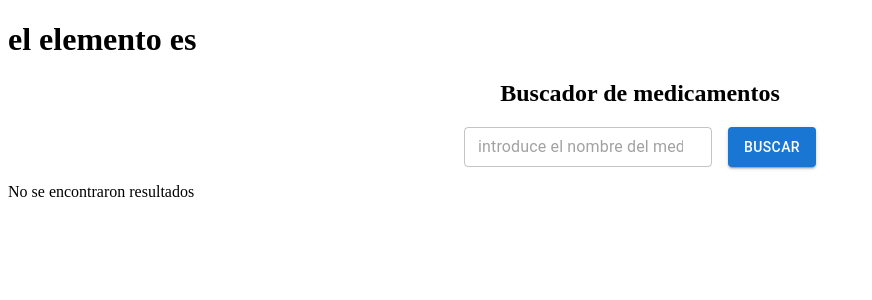
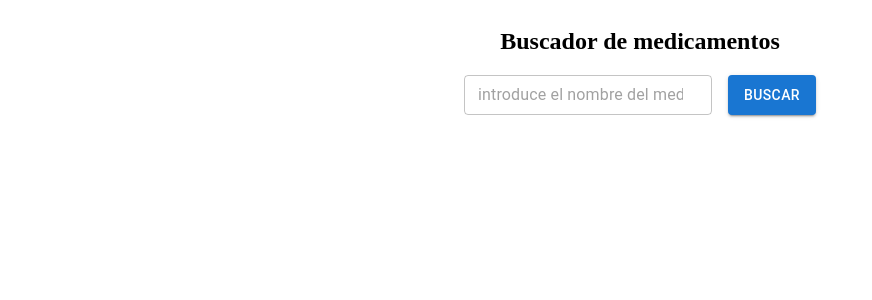
Before and after one commit to anhell85/search-for-medicines, a React (Vite) app: page /drugs in a window 1280 px wide. Shown: the top 300 px of the page, without its empty margins (0-872 px from the left). Built offline with nearby package versions, Linux system fonts and the light colour scheme.

Commit message:
refactor: modified content pages

```diff
--- a/src/App.jsx
+++ b/src/App.jsx
@@ -1,6 +1,8 @@
 import { useRoutes } from 'react-router-dom'
 import { Navigate } from "react-router-dom";
 import { Home } from "./pages/home.jsx"
+import { Details } from "./pages/details.jsx"
+import { NotFound } from "./pages/notFound.jsx"
 
 const routes = [
   {
@@ -12,22 +14,20 @@ const routes = [
     element:  <Home/>
   },
   {
-    path: '/search',
-    element: <h1> search</h1>
+    path: 'drugs/details',
+    element: <Details/>
   },
   {
     path: '*',
-    element: <h1> 404 page not found</h1>
+    element: <NotFound/>
   },
 ]
 
 export default function App () {
   const elemento = useRoutes(routes)
-  console.log(elemento);
 
   return (
-    <main>
-      <h1> el elemento es </h1>
+    <main className='page'>
       { elemento }
     </main>
   )
--- a/src/App.scss
+++ b/src/App.scss
@@ -4,7 +4,10 @@
   justify-content: center;
   align-items: center;
   width: 100%;
-  max-width: 800px;
+
+  > section {
+    width: 100%;
+  }
 }
 header {
   > h1 {
--- a/src/components/drugs.jsx
+++ b/src/components/drugs.jsx
@@ -34,7 +34,7 @@ function ListOfdrugs({ listDrugs }) {
 }
 function NoDrugsResult() {
   return (
-    <p>No se encontraron resultados</p>
+    <p>No se encontraron resultados pollo</p>
   )
 }
 export function Drugs({ drugs }) {
@@ -42,6 +42,6 @@ export function Drugs({ drugs }) {
   return (
     hasDrugs
     ? <ListOfdrugs  listDrugs={drugs}/>
-    : <NoDrugsResult/>
+    : <empty/>
   )
 }
--- a/src/pages/details.jsx
+++ b/src/pages/details.jsx
@@ -0,0 +1,5 @@
+export function Details () {
+  return (
+    <h1> detalles del producto</h1>
+  )
+}
--- a/src/pages/home.jsx
+++ b/src/pages/home.jsx
@@ -25,7 +25,7 @@ export function Home() {
   }
 
   return (
-    <section className='App'>
+    <section>
       <header>
         <h1>Buscador de medicamentos</h1>
         <form className='form' onSubmit={handleSubmit}>
@@ -43,9 +43,9 @@ export function Home() {
         </form>
         {error && <p style={{ color:'red' }}>{error}</p>}
       </header>
-      <main>
+      <div>
         {loading ? <h3>Cargando...</h3> : <Drugs drugs={drugs}></Drugs>}
-      </main>
+      </div>
     </section>
   )
 }
--- /dev/null
+++ b/src/pages/notFound.jsx
@@ -0,0 +1,5 @@
+export function NotFound () {
+  return (
+    <h1> 404 page not found</h1>
+  )
+}
```
Also changed, not shown: src/pages/404.jsx (deleted).
